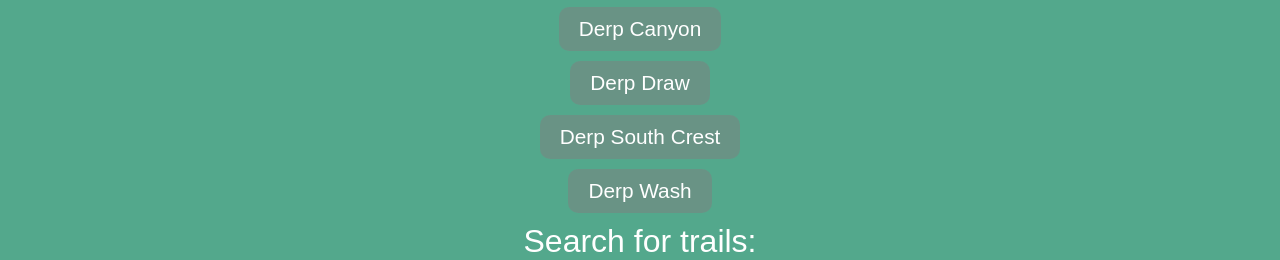
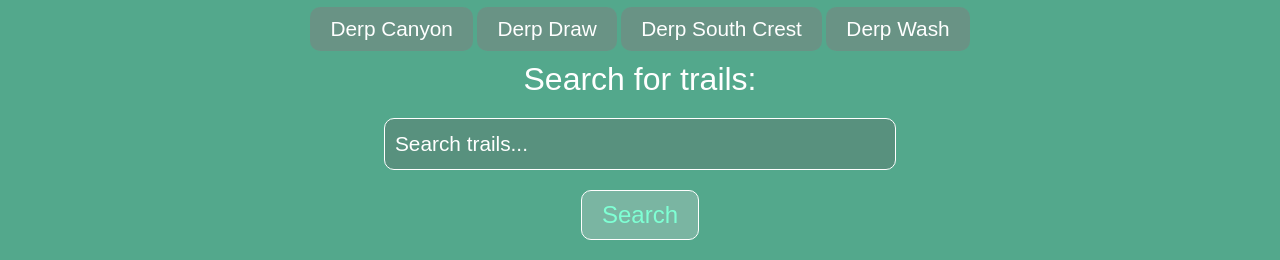
Before and after one commit to erobertsdev/hike-planner, a plain HTML site: page index.html in a window 1280 px wide. Shown: the part 785-1045 px from the top of the page. Drawn offline with Linux system fonts and the light colour scheme.

Commit message:
some simple basic layout

```diff
--- a/index.html
+++ b/index.html
@@ -34,6 +34,10 @@
         <p class="location-result">Derp South Crest</p>
         <p class="location-result">Derp Wash</p>
         <p class="location-p">Search for trails:</p>
+        <form class="location-search">
+            <input class="location-search-input" name="trailsearch" type="text" value="Search trails..." /> <br />
+            <button class="location-search-btn" type="submit">Search</button>
+        </form>
     </div>
 
     <script src="/src/js/index.js"></script>
--- a/src/css/style.css
+++ b/src/css/style.css
@@ -95,6 +95,7 @@
 }
 
 .location-result {
+	display: inline-block;
 	margin: 10px auto;
 	width: fit-content;
 	padding: 10px 20px;
@@ -106,6 +107,27 @@
 .location-result:hover {
 	filter: brightness(120%);
 	cursor: pointer;
+}
+
+.location-search-input {
+	font-size: 1.3rem;
+	padding-left: 10px;
+	margin: 20px 20px;
+	border-radius: 10px;
+	border: 1px solid white;
+	background-color: rgba(95, 124, 114, 0.5);
+	height: 50px;
+	width: 500px;
+}
+
+.location-search-btn {
+	font-size: 1.5rem;
+	padding: 10px 20px;
+	border-radius: 10px;
+	border: 1px solid white;
+	background-color: rgba(211, 211, 211, 0.308);
+	color: aquamarine;
+	margin-bottom: 20px;
 }
 
 .grow {
```
